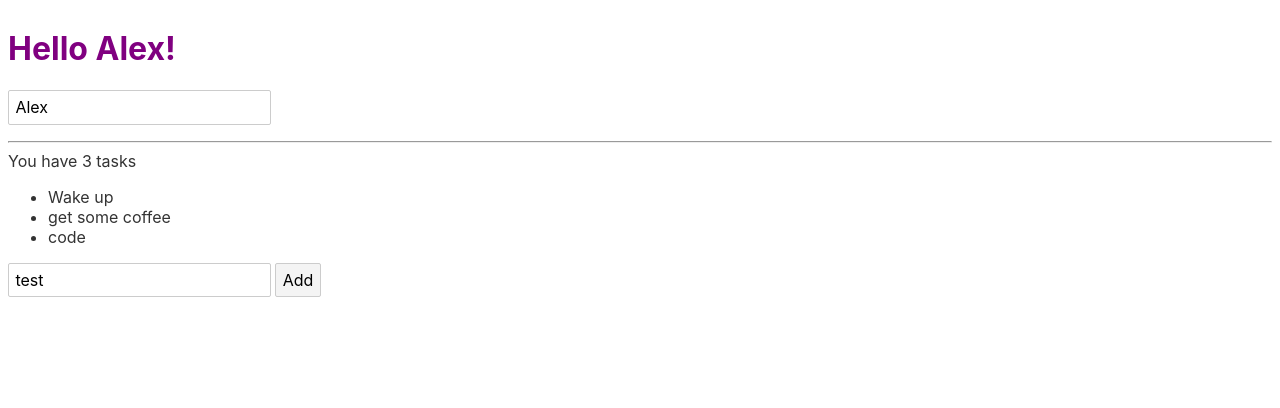
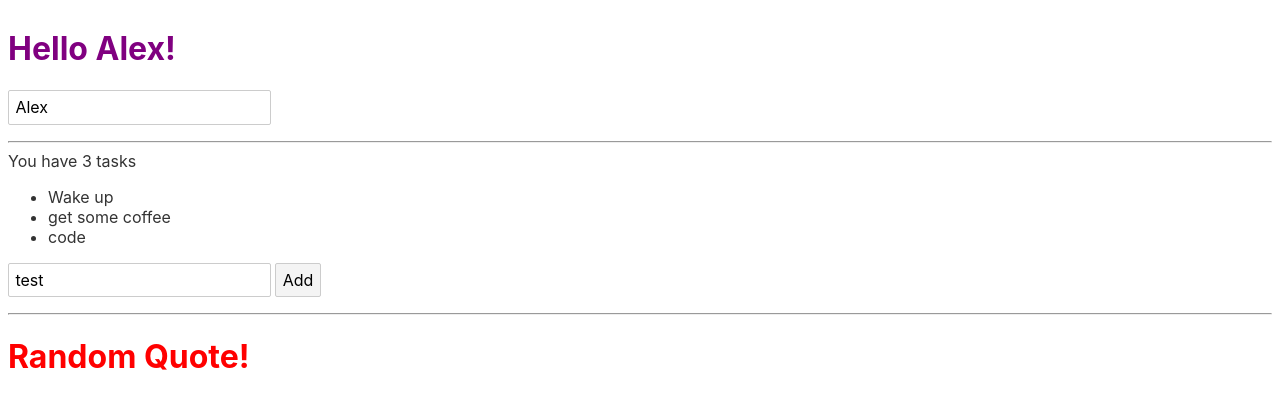
Before and after one commit to agribanov/my-svelte-project, a Svelte app: page / in a window 1280 px wide. Shown: the top 408 px of the page. Built offline with nearby package versions, Linux system fonts and the light colour scheme.

Commit message:
Add Quote component

```diff
--- a/src/App.svelte
+++ b/src/App.svelte
@@ -1,5 +1,6 @@
 <script>
 	import Form from './Form.svelte';
+	import Quote from './Quote.svelte';
 
 	let name = 'Alex';
 
@@ -35,3 +36,5 @@
 	{/each}
 </ul>
 <Form on:add="{addTask}"/>
+<hr />
+<Quote />
--- /dev/null
+++ b/src/Quote.svelte
@@ -0,0 +1,11 @@
+<script>
+
+</script>
+
+<style>
+    h1{
+        color: red;
+    }
+</style>
+
+<h1>Random Quote!</h1>
```
